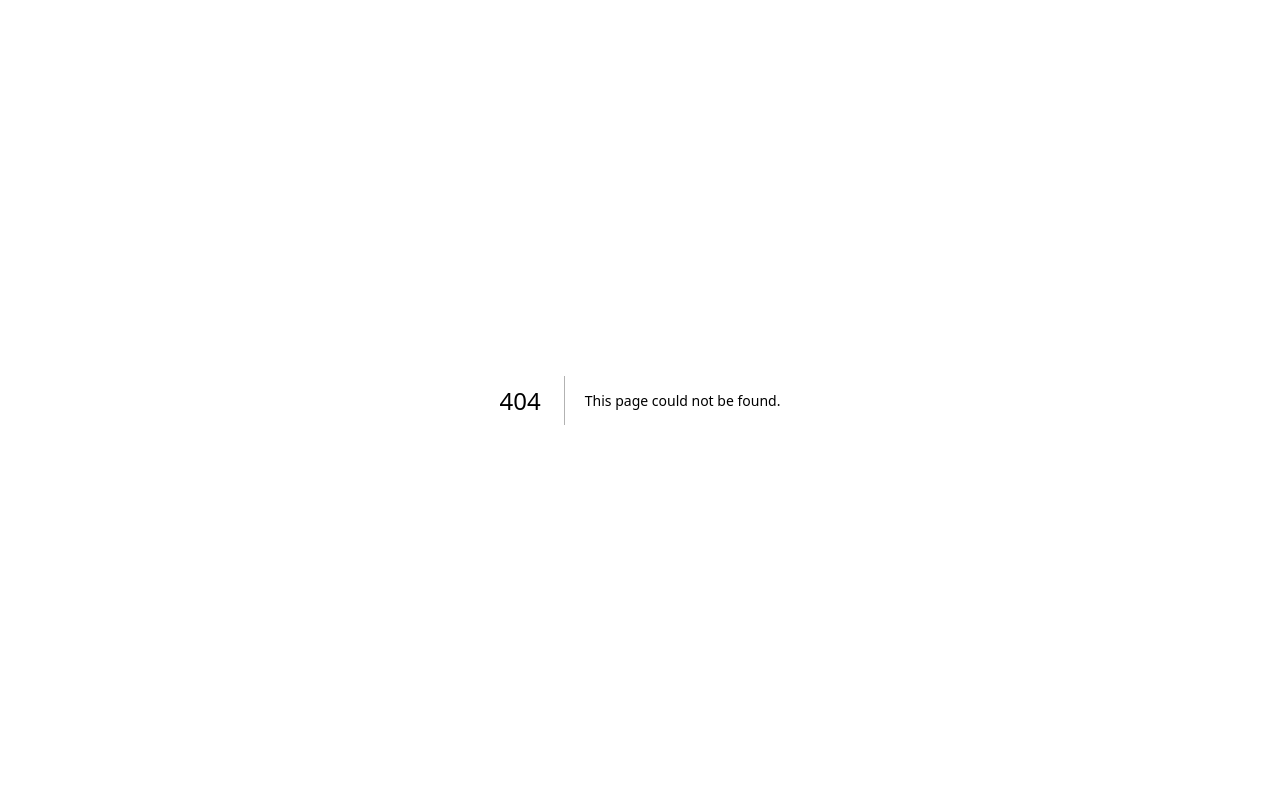
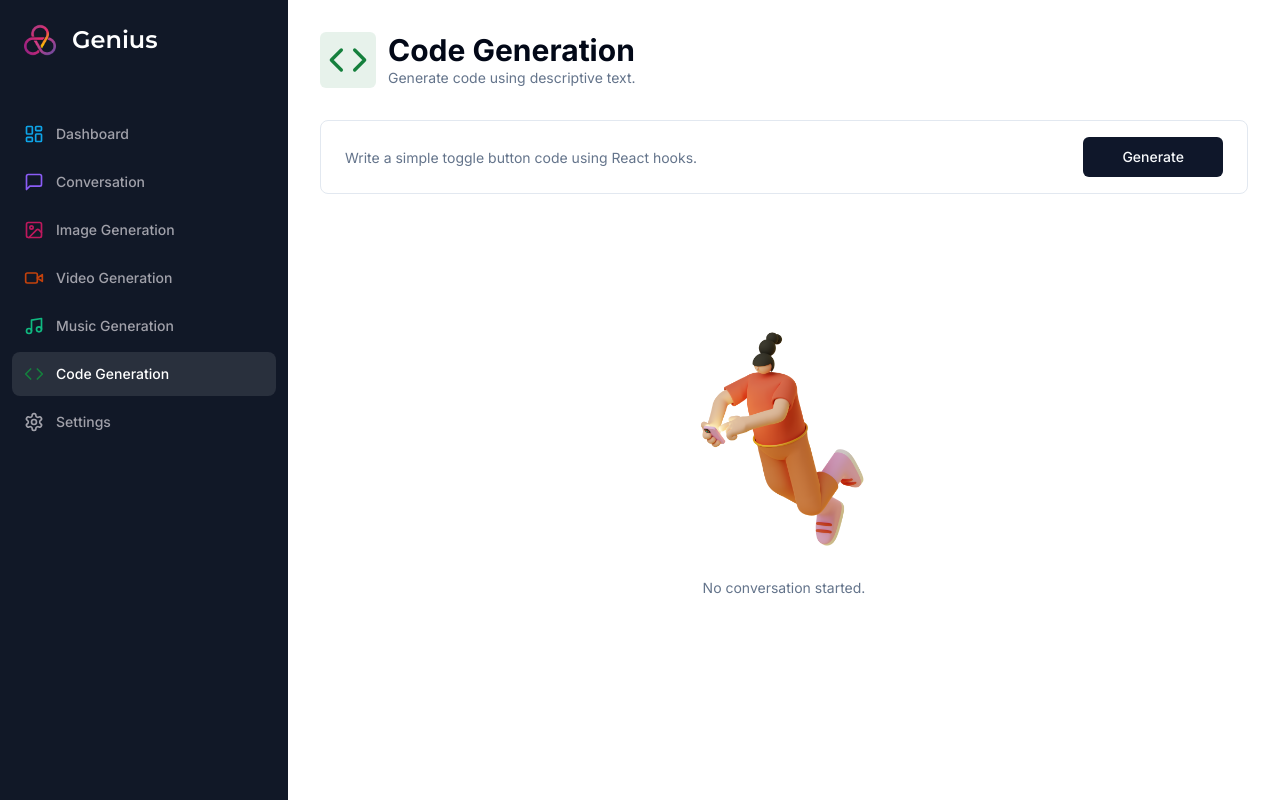
Before and after one commit to Hombre2014/Genius, a Next.js app: page /code in a window 1280 px wide. Before the commit this address had no page. Built offline with nearby package versions, Linux system fonts and the light colour scheme.

Commit message:
Complete the Code Generation Page and it is working.

```diff
--- /dev/null
+++ b/app/(dashboard)/(routes)/code/constants.ts
@@ -0,0 +1,7 @@
+import * as z from 'zod';
+
+export const formSchema = z.object({
+  prompt: z.string().min(1, {
+    message: 'Please enter a prompt',
+  }),
+});
--- /dev/null
+++ b/app/(dashboard)/(routes)/code/page.tsx
@@ -0,0 +1,145 @@
+'use client';
+
+import axios from 'axios';
+import * as z from 'zod';
+import { Code, Divide } from 'lucide-react';
+import { useForm } from 'react-hook-form';
+import { zodResolver } from '@hookform/resolvers/zod';
+import { useRouter } from 'next/navigation';
+import { useState } from 'react';
+import ReactMarkdown from 'react-markdown';
+import { ChatCompletionRequestMessage } from 'openai';
+
+import Heading from '@/components/heading';
+import { Form, FormControl, FormField, FormItem } from '@/components/ui/form';
+import { Input } from '@/components/ui/input';
+import { Button } from '@/components/ui/button';
+import { Empty } from '@/components/empty';
+import { Loader } from '@/components/loader';
+import { cn } from '@/lib/utils';
+
+import { formSchema } from './constants';
+import { UserAvatar } from '@/components/user-avatar';
+import { BotAvatar } from '@/components/bot-avatar';
+
+const CodePage = () => {
+  const router = useRouter();
+  const [messages, setMessages] = useState<ChatCompletionRequestMessage[]>([]);
+  const form = useForm<z.infer<typeof formSchema>>({
+    resolver: zodResolver(formSchema),
+    defaultValues: {
+      prompt: '',
+    },
+  });
+
+  const isLoading = form.formState.isSubmitting;
+
+  const onSubmit = async (values: z.infer<typeof formSchema>) => {
+    try {
+      const userMessage: ChatCompletionRequestMessage = {
+        role: 'user',
+        content: values.prompt,
+      };
+      const newMessages = [...messages, userMessage];
+
+      const response = await axios.post('/api/code', {
+        messages: newMessages,
+      });
+
+      setMessages((current) => [...current, userMessage, response.data]);
+
+      form.reset();
+    } catch (error: any) {
+      // TODO: Open Pro Modal
+      console.log(error);
+    } finally {
+      router.refresh();
+    }
+  };
+
+  return (
+    <div>
+      <Heading
+        title="Code Generation"
+        description="Generate code using descriptive text."
+        icon={Code}
+        iconColor="text-green-700"
+        bgColor="bg-green-700/10"
+      />
+      <div className="px-4 lg:px-8">
+        <div>
+          <Form {...form}>
+            <form
+              onSubmit={form.handleSubmit(onSubmit)}
+              className="rounded-lg border w-full p-4 px-3 md:px-6 focus-within:shadow-sm grid grid-cols-12 gap-2"
+            >
+              <FormField
+                name="prompt"
+                render={({ field }) => (
+                  <FormItem className="col-span-12 lg:col-span-10">
+                    <FormControl className="m-0 p-0">
+                      <Input
+                        className="border-0 outline-none focus-visible:ring-0 focus-visible:ring-transparent"
+                        disabled={isLoading}
+                        placeholder="Write a simple toggle button code using React hooks."
+                        {...field}
+                      />
+                    </FormControl>
+                  </FormItem>
+                )}
+              />
+              <Button
+                className="col-span-12 lg:col-span-2 w-full"
+                disabled={isLoading}
+              >
+                Generate
+              </Button>
+            </form>
+          </Form>
+        </div>
+        <div className="space-y-4 mt-4">
+          {isLoading && (
+            <div className="p-8 rounded-lg w-full flex items-center justify-center bg-muted">
+              <Loader />
+            </div>
+          )}
+          {messages.length === 0 && !isLoading && (
+            <Empty label="No conversation started." />
+          )}
+          <div className="flex flex-col-reverse gap-y-4">
+            {messages.map((message) => (
+              <div
+                key={message.content}
+                className={cn(
+                  'p-8 w-full flex items-start gap-x-8 rounded-lg',
+                  message.role === 'user'
+                    ? 'bg-white border border-black/10'
+                    : 'bg-muted'
+                )}
+              >
+                {message.role === 'user' ? <UserAvatar /> : <BotAvatar />}
+                <ReactMarkdown
+                  components={{
+                    pre: ({ node, ...props }) => (
+                      <div className="overflow-auto w-full my-2 bg-black/10 p-2 rounded-lg">
+                        <pre {...props} />
+                      </div>
+                    ),
+                    code: ({ node, ...props }) => (
+                      <code className="bg-black/10 rounded-lg p-1" {...props} />
+                    ),
+                  }}
+                  className="text-sm overflow-hidden leading-7"
+                >
+                  {message.content || ''}
+                </ReactMarkdown>
+              </div>
+            ))}
+          </div>
+        </div>
+      </div>
+    </div>
+  );
+};
+
+export default CodePage;
--- /dev/null
+++ b/app/api/code/route.ts
@@ -0,0 +1,45 @@
+import { auth } from '@clerk/nextjs';
+import { NextResponse } from 'next/server';
+import { Configuration, ChatCompletionRequestMessage, OpenAIApi } from 'openai';
+
+const configuration = new Configuration({
+  apiKey: process.env.OPENAI_API_KEY,
+});
+
+const openai = new OpenAIApi(configuration);
+
+const instructionMessage: ChatCompletionRequestMessage = {
+  role: 'system',
+  content:
+    'You are a code generator. You must answer only in markdown code snippets. Use code comments for explanations.',
+};
+
+export async function POST(req: Request) {
+  try {
+    const { userId } = auth();
+    const body = await req.json();
+    const { messages } = body;
+
+    if (!userId) {
+      return new NextResponse('Unauthorized', { status: 401 });
+    }
+
+    if (!configuration.apiKey) {
+      return new NextResponse('OpenAI API Key not configured', { status: 500 });
+    }
+
+    if (!messages) {
+      return new NextResponse('Messages are required', { status: 400 });
+    }
+
+    const response = await openai.createChatCompletion({
+      model: 'gpt-3.5-turbo',
+      messages: [instructionMessage, ...messages],
+    });
+
+    return NextResponse.json(response.data.choices[0].message);
+  } catch (error) {
+    console.log('[CODE_ERROR]', error);
+    return new NextResponse('Internal error', { status: 500 });
+  }
+}
--- a/package.json
+++ b/package.json
@@ -31,6 +31,7 @@
     "react": "18.2.0",
     "react-dom": "18.2.0",
     "react-hook-form": "^7.47.0",
+    "react-markdown": "^9.0.0",
     "tailwind-merge": "^1.14.0",
     "tailwindcss": "3.3.3",
     "tailwindcss-animate": "^1.0.7",
```
Also changed, not shown: 1 other file (tests, documents, lock files or other folders).
